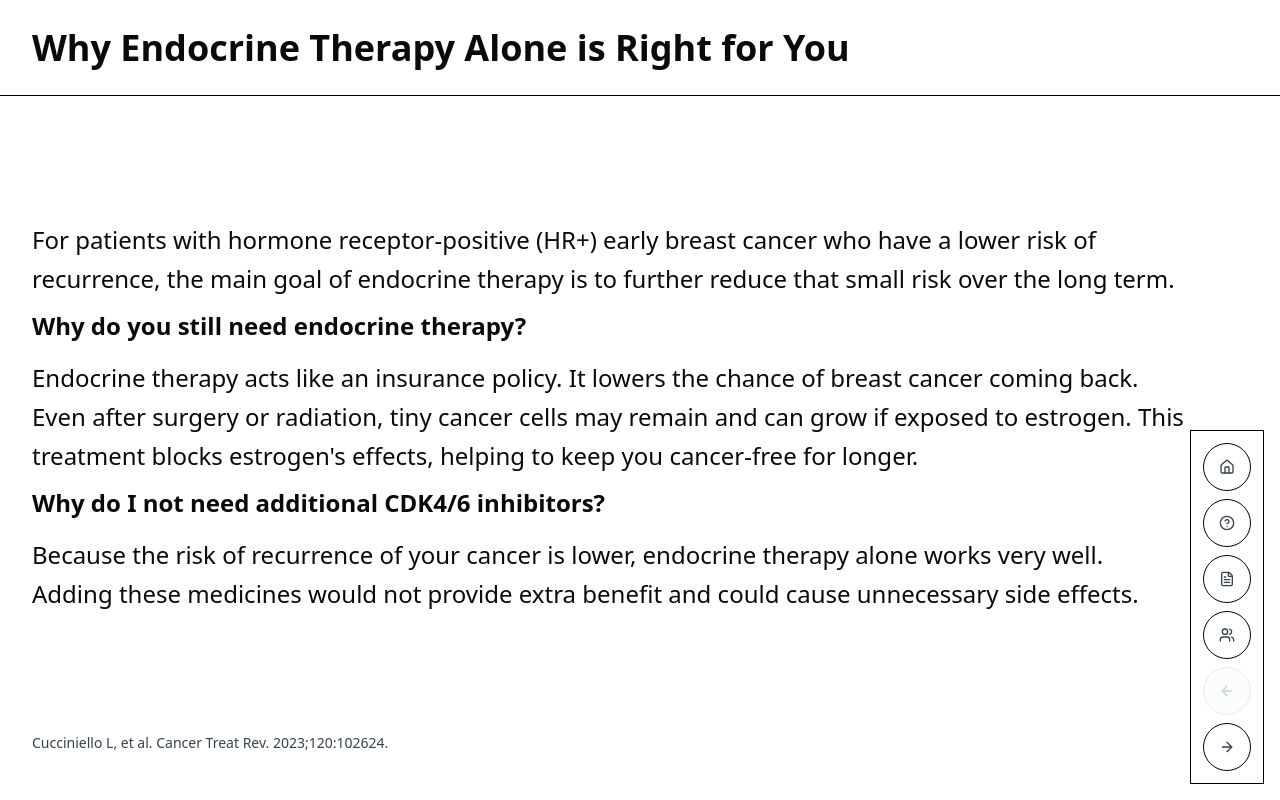
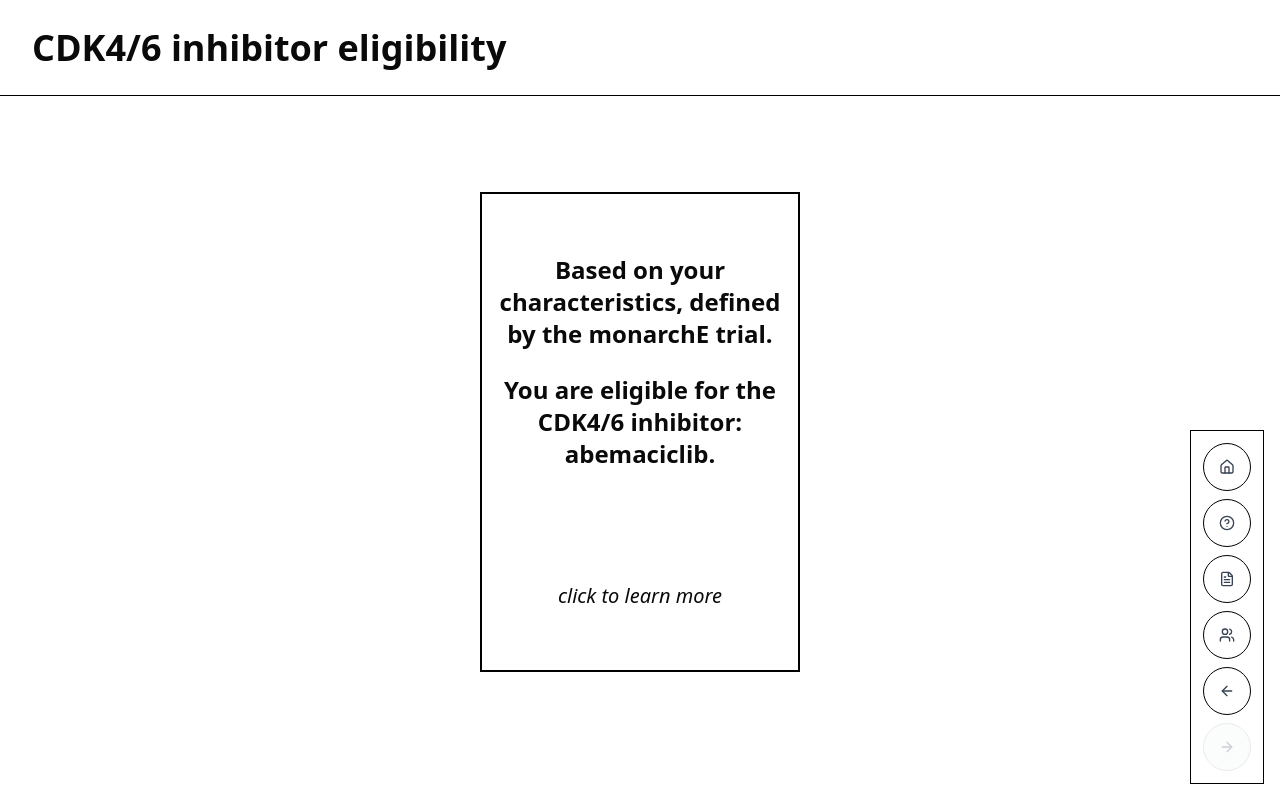
Before and after one commit to samosmireno/eli_lilly_decision_aid_1438, a React (Vite) app: page /cdk46-inhibitor-eligibility in a window 1280 px wide. Built offline with nearby package versions, Linux system fonts and the light colour scheme; no server answers.

Commit message:
feat:more wf

```diff
--- a/src/App.tsx
+++ b/src/App.tsx
@@ -11,6 +11,8 @@
 import { RoleCDK46Inhibitors } from "./pages/role-cdk46-inhibitors";
 import { CharacteristicsElevatedRisk } from "./pages/characteristics-elevated-risk";
 import { Study } from "./pages/study";
+import TreatmentDurations from "./pages/treatment-durations";
+import CDK46InhibitorEligibility from "./pages/cdk46-inhibitor-eligibility";
 
 const GA_MEASUREMENT_ID = import.meta.env.VITE_REACT_APP_GA_MEASUREMENT_ID;
 
@@ -76,6 +78,11 @@
         />
         <Route path="/monarche-study" element={<Study studyKey="monarche" />} />
         <Route path="/natalee-study" element={<Study studyKey="natalee" />} />
+        <Route path="/treatment-durations" element={<TreatmentDurations />} />
+        <Route
+          path="/cdk46-inhibitor-eligibility"
+          element={<CDK46InhibitorEligibility />}
+        />
         <Route path="*" element={<EndocrineTherapyPros />} />
       </Routes>
     </>
--- a/src/components/sidebar/page-order.ts
+++ b/src/components/sidebar/page-order.ts
@@ -11,5 +11,7 @@
   "/characteristics-elevated-risk",
   "/monarche-study",
   "/natalee-study",
+  "/treatment-durations",
+  "/cdk46-inhibitor-eligibility",
   // Add more pages in order as you build them
 ];
--- /dev/null
+++ b/src/pages/cdk46-inhibitor-eligibility.tsx
@@ -0,0 +1,63 @@
+import { PageLayout } from "../components/page-layout";
+
+// Data array for different eligibility scenarios
+export const eligibilityScenarios = [
+  {
+    id: 1,
+    trial: "monarchE",
+    characteristics:
+      "Based on your characteristics, defined by the monarchE trial.",
+    eligibleFor: "abemaciclib",
+    fullText: "You are eligible for the CDK4/6 inhibitor: abemaciclib.",
+  },
+  {
+    id: 2,
+    trial: "NATALEE",
+    characteristics:
+      "Based on your characteristics, defined by the NATALEE trial.",
+    eligibleFor: "ribociclib",
+    fullText: "You are eligible for the CDK4/6 inhibitor: ribociclib.",
+  },
+  {
+    id: 3,
+    trial: "NATALEE and monarchE",
+    characteristics:
+      "Based on your characteristics, defined by the NATALEE and monarchE clinical trials.",
+    eligibleFor: "ribociclib or abemaciclib",
+    fullText:
+      "You are eligible for the CDK4/6 inhibitors: ribociclib or abemaciclib.",
+  },
+];
+
+interface CDK46InhibitorEligibilityProps {
+  scenarioId?: number;
+}
+
+export default function CDK46InhibitorEligibility({
+  scenarioId = 1,
+}: CDK46InhibitorEligibilityProps) {
+  // Get the selected scenario (default to first one)
+  const scenario =
+    eligibilityScenarios.find((s) => s.id === scenarioId) ||
+    eligibilityScenarios[0];
+
+  return (
+    <PageLayout title="CDK4/6 inhibitor eligibility">
+      <div className="mt-16 flex w-full items-center justify-center">
+        <div className="flex h-120 w-80 flex-col justify-center border-2 border-black bg-white px-3">
+          <div className="text-center">
+            <p className="mb-6 text-2xl font-semibold">
+              {scenario.characteristics}
+            </p>
+
+            <p className="mb-28 text-2xl font-semibold">{scenario.fullText}</p>
+
+            <button className="text-xl italic hover:underline">
+              click to learn more
+            </button>
+          </div>
+        </div>
+      </div>
+    </PageLayout>
+  );
+}
--- /dev/null
+++ b/src/pages/treatment-durations.tsx
@@ -0,0 +1,39 @@
+import { PageLayout } from "../components/page-layout";
+
+export default function TreatmentDurations() {
+  return (
+    <PageLayout title="Treatment Durations">
+      <div className="mt-1 flex flex-col gap-6">
+        <img
+          src="/placeholder-image.jpg"
+          alt="Treatment duration visualization"
+          className="h-120 w-full border border-gray-900"
+        />
+        <footer className="">
+          <p>
+            *Endocrine therapy is typically administered for at least 5 years
+            and may be extended to up to 10 years based on recurrence risk and
+            tolerability.
+          </p>
+          <p>
+            †CDK4/6 inhibitors are used in combination with endocrine therapy
+            for a defined duration in selected patients.
+          </p>
+          <p>
+            ‡Bone-modifying therapy may be considered for 2-3 years in
+            appropriate patients. Treatment decisions should be individualized.
+          </p>
+          <p>
+            1. NCCN Guidelines for Patients®: Ductal Carcinoma In Situ, Version
+            1. 2025 (Invasive Ductal Carcinoma version cited as per NCCN). 2.
+            Johnston S, et al. ESMO 2025; Abstract LBA13. 3. Johnston S, et al.
+            Ann Oncol. 2025 (in press). 4. Eli Lilly Canada Inc., VERZENIO
+            Product Monograph, 2025. 5. Crown J, et al., Ann Oncol. 2025; LBA14.
+            6. KISQALI Product Monograph, Novartis Pharmaceuticals Canada Inc.,
+            June 2025. 7. McGee S, et al. J Bone Oncol. 2021;27:100351.
+          </p>
+        </footer>
+      </div>
+    </PageLayout>
+  );
+}
```
